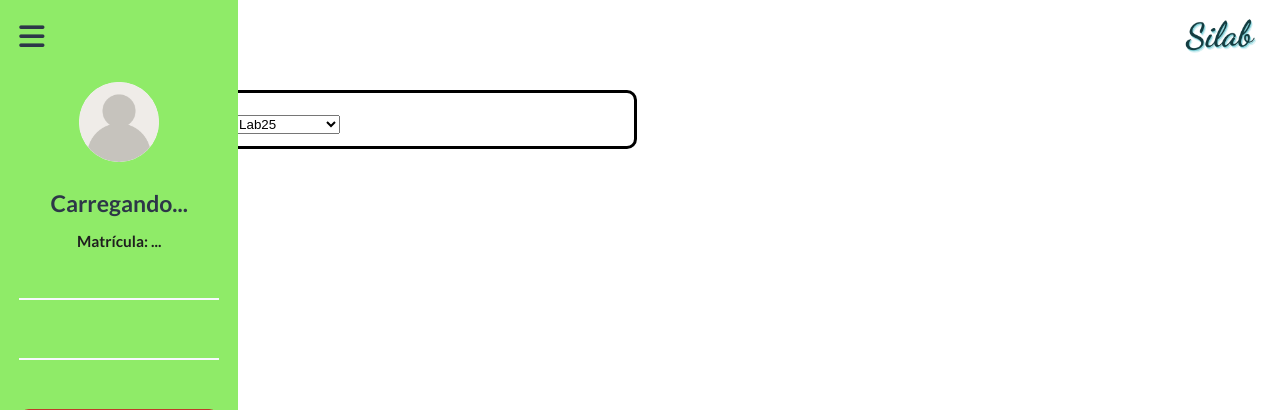
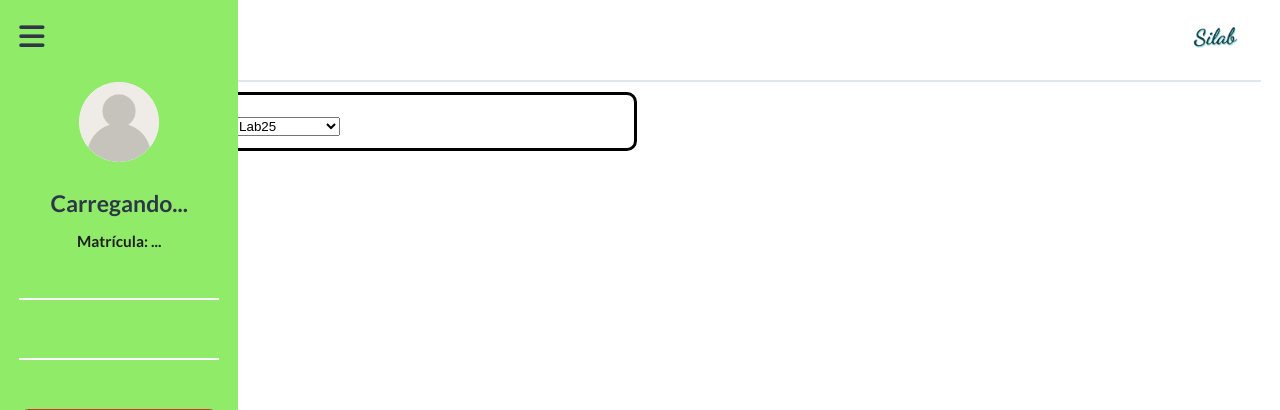
Before and after one commit to JamilyGrazielle/SiLab, a PHP site: page /painel-professor-agenda.php in a window 1280 px wide. Shown: the top 410 px of the page. Run offline with PHP 8.4, Linux system fonts and the light colour scheme; some libraries are stand-ins or nearby versions.

Commit message:
Mexendo na logo

```diff
--- a/Estilo/estilo.css
+++ b/Estilo/estilo.css
@@ -662,3 +662,26 @@ main.principal03 h1 {
   border: 1px solid #ccc;
   border-radius: 4px;
 }
+
+/* Estilo para o cabeçalho com logo alinhada à direita */
+.cabecalho-superior {
+  height: 80px;
+  display: flex;
+  justify-content: flex-end;
+  align-items: center;
+  padding: 0 20px;
+  background-color: white;
+  border-bottom: 2px solid #E0E6ED;
+}
+
+/* Estilo da logo */
+.logo-imagem {
+  height: 50px; /* ajuste conforme o tamanho ideal */
+  max-width: 250%;
+  object-fit: contain;
+  transition: transform 0.3s ease;
+}
+
+.logo-link:hover .logo-imagem {
+  transform: scale(1.05); /* leve zoom ao passar o mouse */
+}
--- a/includes/header-logado.php
+++ b/includes/header-logado.php
@@ -1,4 +1,4 @@
-<header>
+<header class="cabecalho-superior">
     <a href="index.php" class="logo-link">
         <img src="Imagens/logo.png" alt="Logo SiLab" class="logo-imagem">
     </a>
```
